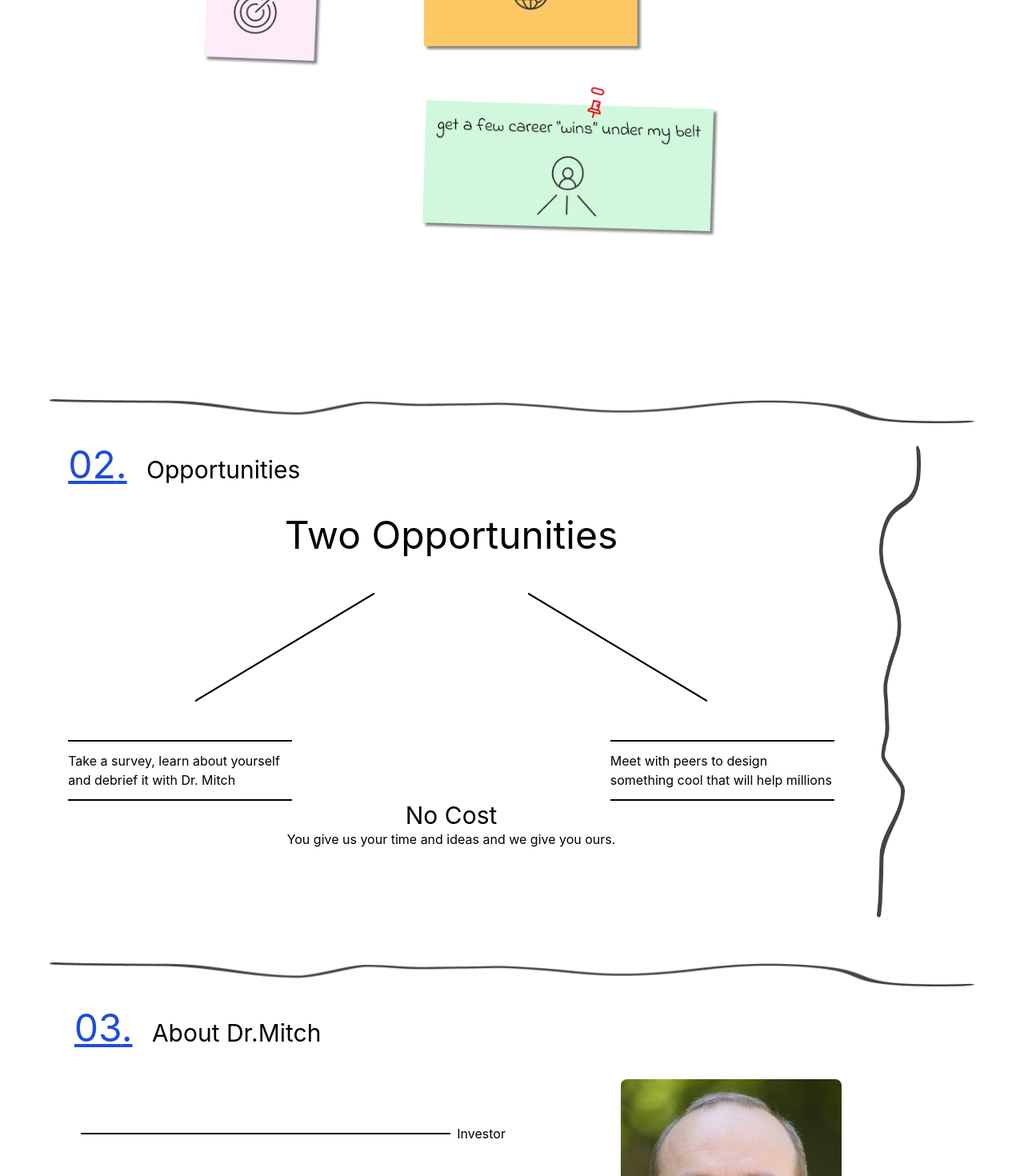
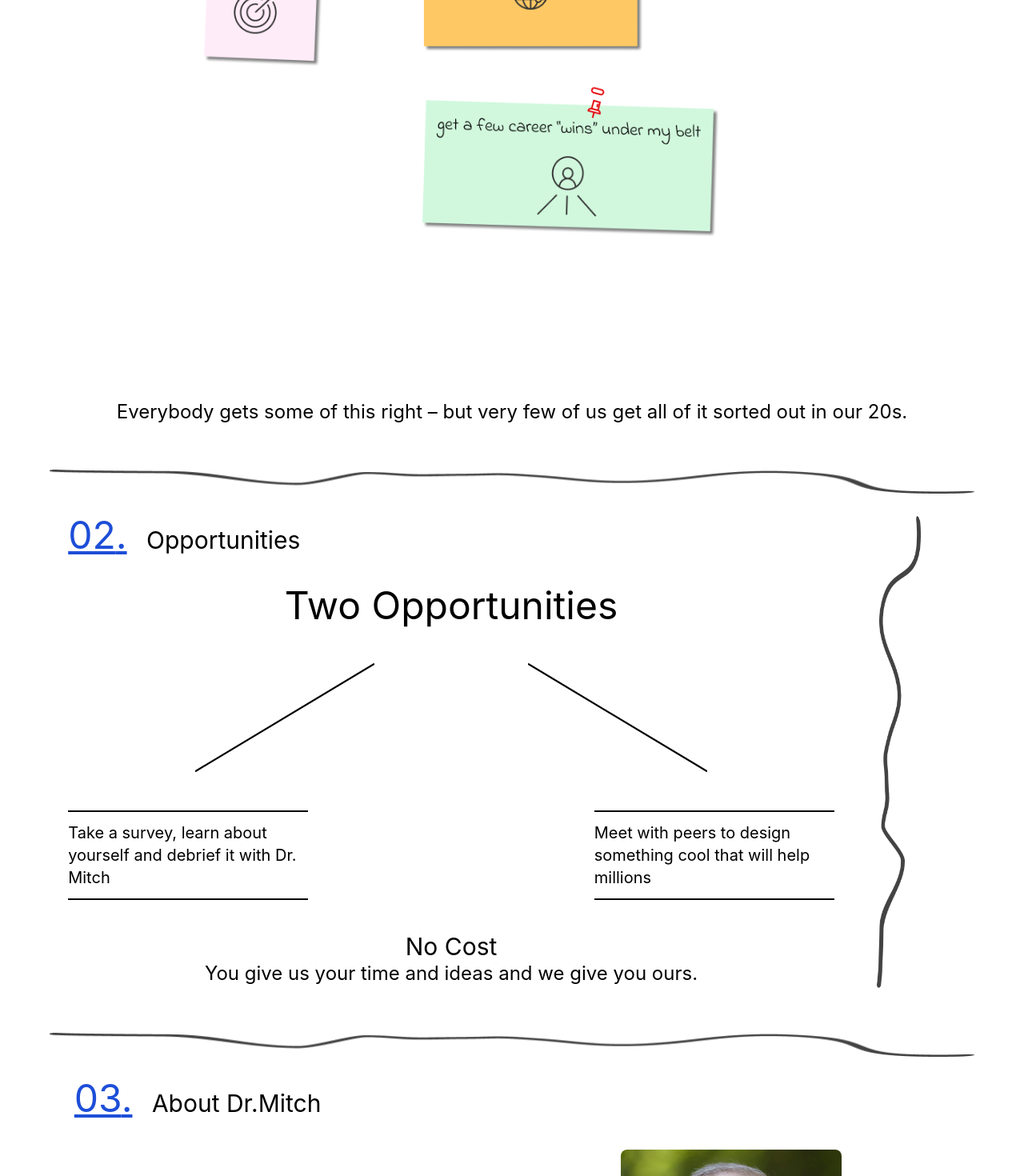
Before and after one commit to Lubwama-Emmanuel/untangled, a React (Create React App) app: page / in a window 1280 px wide. Shown: the part 1330-2800 px from the top of the page at 80% size. Built offline with nearby package versions, Linux system fonts and the light colour scheme.

Commit message:
feat:(increased font size)

```diff
--- a/src/components/About.jsx
+++ b/src/components/About.jsx
@@ -31,7 +31,7 @@ export default function About() {
           </div>
         </div>
         <div className="mb-16 flex justify-center">
-          <h2 className="w-[90%] rounded-lg border duration-200 border-blue-800 py-3 text-center text-2xl font-bold text-blue-800 underline transition-all hover:scale-105 sm:w-[30%] sm:py-2">
+          <h2 className="w-[90%] rounded-lg border border-blue-800 py-3 text-center text-2xl font-bold text-blue-800 underline transition-all duration-200 hover:scale-105 sm:w-[30%] sm:py-2">
             <Link onClick={scrollToTop} to="/about_mitch">
               Learn more about Dr. Mitch
             </Link>
@@ -49,7 +49,7 @@ function Aspect({ aspect }) {
   return (
     <div className="flex items-center justify-between gap-2">
       <div className="hidden h-[2px] w-auto flex-grow bg-[#000] sm:block"></div>
-      <h3 className="capitalize">{aspect}</h3>
+      <h3 className="text-2xl capitalize">{aspect}</h3>
     </div>
   );
 }
--- a/src/components/Contact.jsx
+++ b/src/components/Contact.jsx
@@ -11,7 +11,7 @@ export default function Contact() {
             <h3 className="mb-5 text-xl font-bold sm:text-2xl">
               What works for you?
             </h3>
-            <form className=" space-y-2 px-5 font-medium">
+            <form className=" space-y-2 px-5 text-lg font-medium">
               <div className="flex items-center space-x-2">
                 <input
                   type="checkbox"
--- a/src/components/Footer.jsx
+++ b/src/components/Footer.jsx
@@ -7,7 +7,7 @@ const scrollToTop = () => {
 
 export default function Footer() {
   return (
-    <header className="m-auto flex max-w-[95%] items-center justify-between py-5 sm:grid sm:grid-cols-[1fr_4fr] sm:gap-[20%]">
+    <header className="m-auto flex max-w-[95%] items-center justify-between py-5 text-lg sm:grid sm:grid-cols-[1fr_4fr] sm:gap-[20%]">
       <Link to="/">
         <div className="flex items-center">
           <img src="images/vector.svg" alt="logo" />
--- a/src/components/Header.jsx
+++ b/src/components/Header.jsx
@@ -3,7 +3,7 @@ import Links from "../ui/Links";
 
 export default function Header({ clicked, setClicked }) {
   return (
-    <header className="m-auto flex max-w-[98%] items-center justify-between py-5 sm:grid sm:max-w-[95%] sm:grid-cols-[1fr_4fr] sm:gap-[30%]">
+    <header className="m-auto flex max-w-[98%] items-center justify-between py-5 sm:grid sm:max-w-[95%] sm:grid-cols-[1fr_4fr] md:gap-1 lg:gap-[30%]">
       <Link to="/">
         <div className="flex items-center">
           <img src="images/vector.svg" alt="logo" />
@@ -12,7 +12,9 @@ export default function Header({ clicked, setClicked }) {
       </Link>
       <div>
         <Links
-          styles={"hidden list-none text-red-600 justify-between sm:flex"}
+          styles={
+            "hidden text-lg list-none text-red-600 justify-between md:flex"
+          }
         />
       </div>
 
--- a/src/components/Hero.jsx
+++ b/src/components/Hero.jsx
@@ -51,6 +51,10 @@ export default function Hero() {
                 className="h-[546px] text-center"
               /> */}
             </div>
+            <h2 className="text-center text-xl sm:mt-14 sm:text-2xl">
+              Everybody gets some of this right – but very few of us get all of
+              it sorted out in our 20s.
+            </h2>
           </div>
         </div>
       </div>
--- a/src/components/Offer.jsx
+++ b/src/components/Offer.jsx
@@ -40,9 +40,11 @@ export default function Offer() {
                 />
               </div>
             </div>
-            <div className="text-center">
+            <div className="mt-10 text-center">
               <h3 className="text-3xl">No Cost</h3>
-              <p>You give us your time and ideas and we give you ours.</p>
+              <p className="text-2xl">
+                You give us your time and ideas and we give you ours.
+              </p>
             </div>
           </div>
           <div className="flex flex-col items-center justify-center sm:hidden">
@@ -61,7 +63,9 @@ export default function Offer() {
             </div>
             <div className="mt-7 text-center">
               <h3 className="text-2xl">No Cost</h3>
-              <p>You give us your time and ideas and we give you ours.</p>
+              <p className="">
+                You give us your time and ideas and we give you ours.
+              </p>
             </div>
           </div>
         </div>
@@ -73,7 +77,6 @@ export default function Offer() {
           />
         </div>
       </div>
-
       <Separator />
     </AppSection>
   );
@@ -81,8 +84,8 @@ export default function Offer() {
 
 function Offers({ desc }) {
   return (
-    <div className="w-[280px] border-b-2 border-[#000] py-3 sm:border-t-2">
-      <p>{desc}</p>
+    <div className="w-[300px] border-b-2 border-[#000] py-3 sm:border-t-2">
+      <p className="text-xl">{desc}</p>
     </div>
   );
 }
```
